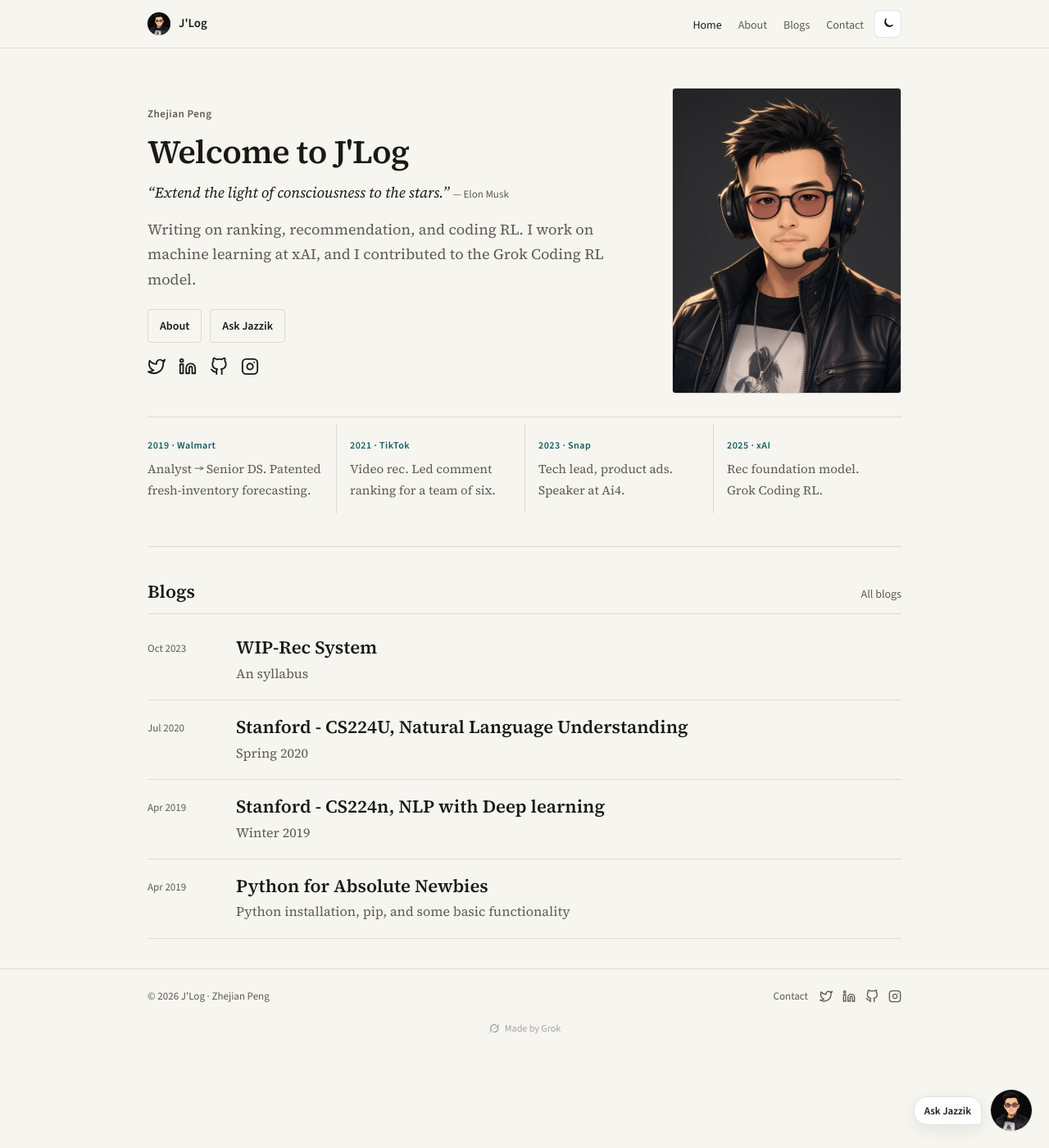
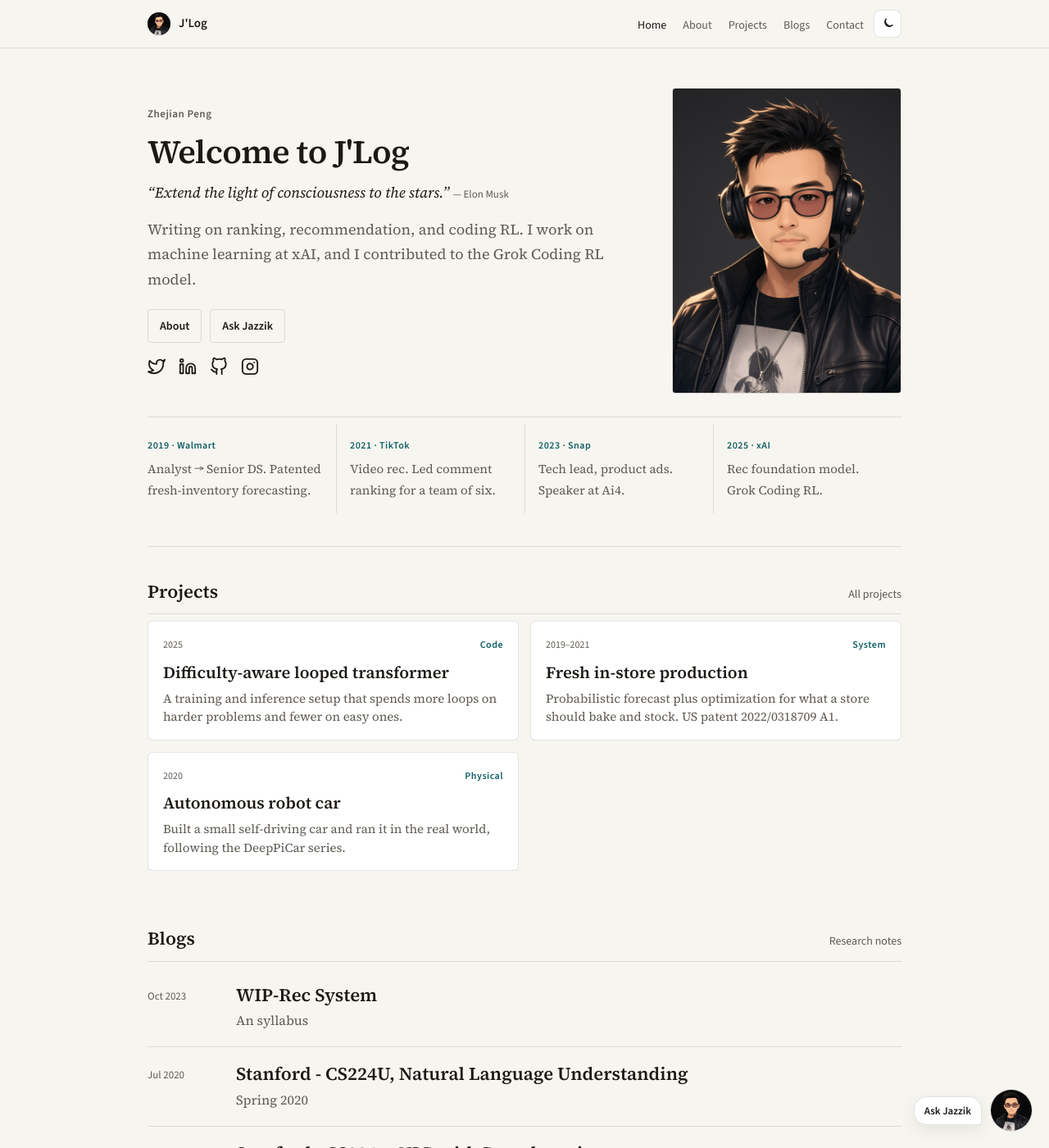
Before and after one commit to jazzikp/jazzikp.github.io, a Jekyll site: the page built from index.html, in a window 1280 px wide and 1400 px high. Shown: the whole window at 82% size. Built offline with Jekyll 4.4.1, drawn with Linux system fonts in a browser that asks for light colours; the list of posts is cut into pages by our own code.

Commit message:
Add a Projects tab next to Blogs
Projects are things built — code, hardware, and shipped systems. Blogs stay research notes. The list is data-driven so new work is easy to add.

```diff
--- /dev/null
+++ b/_data/projects.yml
@@ -0,0 +1,50 @@
+- title: Difficulty-aware looped transformer
+  year: "2025"
+  kind: code
+  summary: A training and inference setup that spends more loops on harder problems and fewer on easy ones.
+  url: https://github.com/jazzikp/difficulty_aware_looped_transformer
+  featured: true
+
+- title: AMD GPU benchmark
+  year: "2024"
+  kind: code
+  summary: Benchmarked AMD GPU training throughput on Amazon review data.
+  url: https://github.com/jazzikp/amd_gpu_benchmark
+
+- title: Fresh in-store production
+  year: "2019–2021"
+  kind: system
+  summary: Probabilistic forecast plus optimization for what a store should bake and stock. US patent 2022/0318709 A1.
+  url: https://patents.google.com/patent/US20220318709A1
+  featured: true
+
+- title: Autonomous robot car
+  year: "2020"
+  kind: physical
+  summary: Built a small self-driving car and ran it in the real world, following the DeepPiCar series.
+  url: https://github.com/jazzikp/Autonomous-Robot-Car
+  featured: true
+
+- title: Unsupervised face recognition
+  year: "2020"
+  kind: code
+  summary: Meta-learning for face recognition without labeled identities.
+  url: https://github.com/jazzikp/Unsupervised-Face-Recognition-via-Meta-Learning
+
+- title: Show and Tell, in PyTorch
+  year: "2019"
+  kind: code
+  summary: Image captioning model in PyTorch, from pixels to a sentence.
+  url: https://github.com/jazzikp/Show-Tell-Image-Caption-in-PyTorch
+
+- title: SPAN margin on futures
+  year: "2018"
+  kind: code
+  summary: ICE Sugar VaR and SPAN-style margin on futures contracts.
+  url: https://github.com/jazzikp/SPAN-Margin-on-Future-Contracts
+
+- title: CDS pricing
+  year: "2018"
+  kind: code
+  summary: Credit-default swap pricing notebooks.
+  url: https://github.com/jazzikp/CDS_Pricing
--- a/_includes/head.html
+++ b/_includes/head.html
@@ -27,6 +27,6 @@
     <link rel="preconnect" href="https://fonts.gstatic.com" crossorigin>
     <link href="https://fonts.googleapis.com/css2?family=IBM+Plex+Mono:wght@400;500&family=Source+Sans+3:ital,wght@0,400;0,600;1,400&family=Source+Serif+4:ital,opsz,wght@0,8..60,400;0,8..60,600;1,8..60,400&display=swap" rel="stylesheet">
     <link rel="stylesheet" href="{{ site.baseurl }}/css/syntax.css">
-    <link rel="stylesheet" href="{{ site.baseurl }}/css/site.css?v=11">
+    <link rel="stylesheet" href="{{ site.baseurl }}/css/site.css?v=12">
     <script>window.GROK_PROXY = "{{ site.grok.proxy_url }}";</script>
 </head>
--- a/_includes/nav.html
+++ b/_includes/nav.html
@@ -7,6 +7,7 @@
         <ul class="nav-links">
             <li><a href="{{ site.baseurl }}/" {% if page.url == "/" %}class="is-active"{% endif %}>Home</a></li>
             <li><a href="{{ site.baseurl }}/about/" {% if page.url == "/about/" %}class="is-active"{% endif %}>About</a></li>
+            <li><a href="{{ site.baseurl }}/projects/" {% if page.url == "/projects/" %}class="is-active"{% endif %}>Projects</a></li>
             <li><a href="{{ site.baseurl }}/blogs/" {% if page.url == "/blogs/" %}class="is-active"{% endif %}>Blogs</a></li>
             <li><a href="{{ site.baseurl }}/contact/" {% if page.url == "/contact/" %}class="is-active"{% endif %}>Contact</a></li>
         </ul>
--- a/blogs.html
+++ b/blogs.html
@@ -2,7 +2,7 @@
 title: Blogs
 layout: page
 permalink: /blogs/
-description: Posts on recommendation, ranking, and machine learning.
+description: Research notes on recommendation, ranking, and machine learning. Builds live under Projects.
 ---
 <div class="prose" style="max-width:none">
     <div class="tags" id="tag_cloud">
--- a/css/site.css
+++ b/css/site.css
@@ -714,6 +714,77 @@
 .report-hint { color: var(--muted); font-size: 14px; padding-bottom: 72px; font-family: var(--font-sans); }
 .report-hint code { font-family: var(--font-mono); font-size: 12px; }
 
+.projects-page { padding-bottom: 72px; }
+.project-filters {
+  display: flex;
+  flex-wrap: wrap;
+  gap: 8px;
+  margin: 4px 0 22px;
+}
+.project-filters button {
+  background: none;
+  border: 1px solid var(--line);
+  color: var(--muted);
+  border-radius: 3px;
+  padding: 4px 10px;
+  cursor: pointer;
+  font-family: var(--font-sans);
+  font-size: 13px;
+}
+.project-filters button.on,
+.project-filters button:hover {
+  color: var(--ink);
+  border-color: var(--ink);
+}
+.project-grid {
+  display: grid;
+  grid-template-columns: 1fr 1fr;
+  gap: 14px;
+  padding-bottom: 8px;
+}
+.home-projects { padding-bottom: 28px; }
+.project-card {
+  display: block;
+  text-decoration: none;
+  color: inherit;
+  background: var(--surface);
+  border: 1px solid var(--line);
+  border-radius: 6px;
+  padding: 18px 18px 16px;
+}
+.project-card:hover {
+  border-color: var(--accent);
+}
+.project-card:hover h3 { color: var(--accent); }
+.project-meta {
+  display: flex;
+  align-items: center;
+  justify-content: space-between;
+  gap: 10px;
+  margin-bottom: 10px;
+  font-family: var(--font-sans);
+  font-size: 12px;
+}
+.project-card time { color: var(--muted); }
+.project-kind {
+  text-transform: capitalize;
+  letter-spacing: 0.04em;
+  color: var(--accent);
+  font-weight: 600;
+}
+.project-card h3 {
+  margin: 0 0 8px;
+  font-size: 20px;
+  font-weight: 600;
+  line-height: 1.3;
+}
+.project-card p {
+  margin: 0;
+  color: var(--muted);
+  font-size: 15px;
+  line-height: 1.5;
+}
+
 .contact-grid {
   display: grid;
   grid-template-columns: 1fr;
@@ -823,7 +894,7 @@
 
 @media (max-width: 860px) {
   body { font-size: 17px; }
-  .hero, .about-grid, .post-card, .timeline li, .meta-row, .career-item, .contact-grid {
+  .hero, .about-grid, .post-card, .timeline li, .meta-row, .career-item, .contact-grid, .project-grid {
     grid-template-columns: 1fr;
   }
   .meta-card + .meta-card { border-left: 0; padding-left: 0; border-top: 1px solid var(--line); }
--- a/index.html
+++ b/index.html
@@ -43,8 +43,28 @@
 
     <section>
         <div class="section-head">
+            <h2>Projects</h2>
+            <a href="{{ site.baseurl }}/projects/">All projects</a>
+        </div>
+        <div class="project-grid home-projects">
+            {% assign featured = site.data.projects | where: "featured", true %}
+            {% for p in featured limit: 3 %}
+            <a class="project-card" href="{{ p.url }}" {% if p.url contains 'http' %}target="_blank" rel="noopener"{% endif %}>
+                <div class="project-meta">
+                    <time>{{ p.year }}</time>
+                    <span class="project-kind">{{ p.kind }}</span>
+                </div>
+                <h3>{{ p.title }}</h3>
+                <p>{{ p.summary }}</p>
+            </a>
+            {% endfor %}
+        </div>
+    </section>
+
+    <section>
+        <div class="section-head">
             <h2>Blogs</h2>
-            <a href="{{ site.baseurl }}/blogs/">All blogs</a>
+            <a href="{{ site.baseurl }}/blogs/">Research notes</a>
         </div>
         <div class="post-list">
             {% for post in paginator.posts %}
```
Also changed, not shown: projects.html (added, +41 -0 lines).
